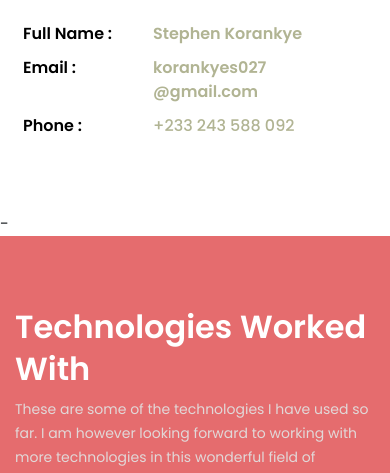
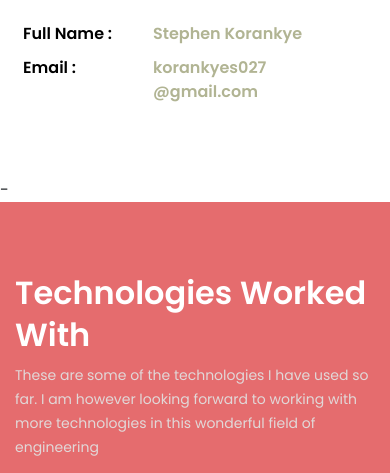
Before and after one commit to stephenkorankye/korankye, a plain HTML site: page index.html in a window 390 px wide. Shown: the part 970-1443 px from the top of the page. Drawn offline with Linux system fonts and the light colour scheme.

Commit message:
Removing Old Phone Number

```diff
--- a/index.html
+++ b/index.html
@@ -241,8 +241,7 @@
 								<ul class="about-info mt-4 px-md-0 px-2">
 									<li class="d-flex wow fadeInUp" ><span>Full Name :</span> <span> Stephen Korankye </span></li>
 									<li class="d-flex wow fadeInUp" data-wow-delay="150ms" ><span>Email : </span> <span> korankyes027 @gmail.com </span></li>
-									<li class="d-flex wow fadeInUp" data-wow-delay="200ms" ><span>Phone : </span>   <span style="color:#b1b493 !important;"> <a href="tel://233243588092" style="color:#b1b493 !important;">  +233 243 588 092 </a> </span> </li>
-								</ul>
+									</ul>
 							</div>
 
 						</div>
```
